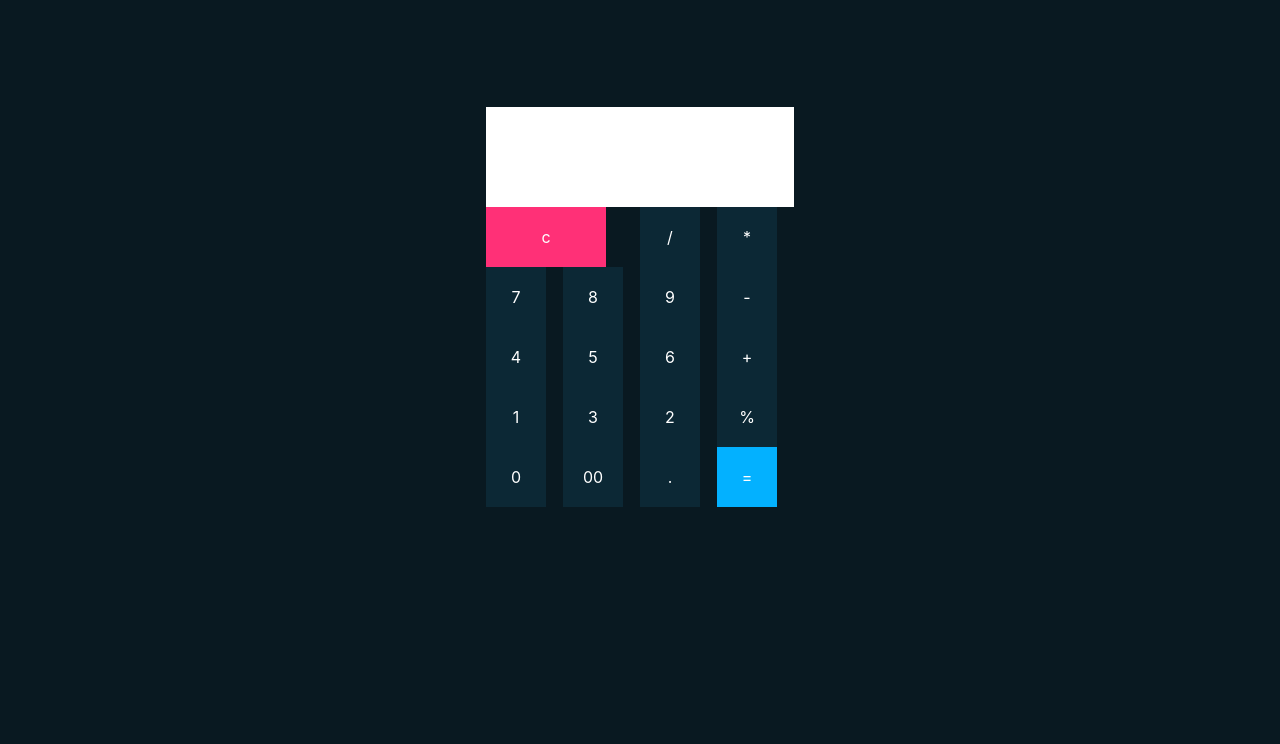
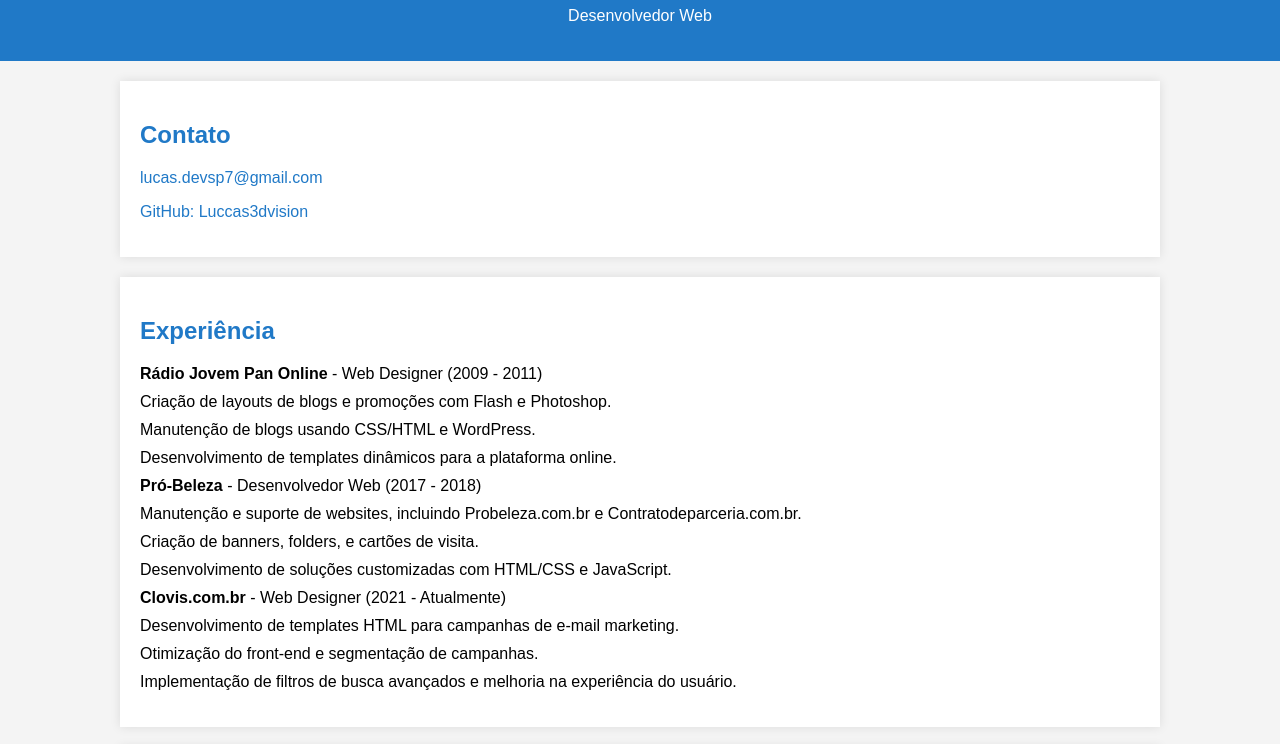
Before and after one commit to Luccas3dvision/luccas3dvision.github.io, a plain HTML site: page index.html in a window 1280 px wide. Shown: the part 93-837 px from the top of the page. Before the commit the page ends 800 px from the top, so only its background shows below. Drawn offline with Linux system fonts and the light colour scheme.

Commit message:
novo modelo CV
um modelo básico de apresentação

```diff
--- a/index.html
+++ b/index.html
@@ -1,39 +1,113 @@
 <!DOCTYPE html>
-<html lang="pt">
+<html lang="pt-br">
 <head>
     <meta charset="UTF-8">
     <meta name="viewport" content="width=device-width, initial-scale=1.0">
-    <title>Document_Nprject</title>
-    <link rel="stylesheet" type="text/css" href="style.css">
+    <title>Lucas Cerqueira - Desenvolvedor Web</title>
+    <style>
+        body {
+            font-family: Arial, sans-serif;
+            margin: 0;
+            padding: 0;
+            background-color: #f4f4f4;
+        }
+        header {
+            background-color: #2079c7;
+            color: white;
+            padding: 20px;
+            text-align: center;
+        }
+        section {
+            margin: 20px auto;
+            max-width: 1000px;
+            padding: 20px;
+            background-color: white;
+            box-shadow: 0 0 10px rgba(0, 0, 0, 0.1);
+        }
+        h1, h2 {
+            color: #2079c7;
+        }
+        ul {
+            list-style: none;
+            padding: 0;
+        }
+        ul li {
+            margin-bottom: 10px;
+        }
+        a {
+            color: #2079c7;
+            text-decoration: none;
+        }
+        a:hover {
+            text-decoration: underline;
+        }
+        .contact-info {
+            text-align: right;
+        }
+        .contact-info p {
+            margin: 5px 0;
+        }
+    </style>
 </head>
 <body>
-    <!-- calculadora com javascript -->
-    <form class="calculator" name="calc">
-        <input class="value" type="txt" name="txt" id="txt" reandoly="">
-        <!-- chama funcao no javaScript-->
-        <!-- limpa campo -->
-        <span class="num clear" onclick="document.calc.txt.value =''">c</span>
-        <span class="num" onclick="document.calc.txt.value +='/'">/</span>
-        <span class="num" onclick="document.calc.txt.value +='*'">*</span>
-        <span class="num" onclick="botao(7)">7</span>
-        <span class="num" onclick="botao(8)">8</span>
-        <span class="num" onclick="botao(9)">9</span>
-        <span class="num" onclick="document.calc.txt.value +='-'">-</span>
-        <span class="num" onclick="botao(4)">4</span>
-        <span class="num" onclick="botao(5)">5</span>
-        <span class="num" onclick="botao(6)">6</span>
-        <span class="num" onclick="document.calc.txt.value +='+'">+</span>
-        <span class="num" onclick="botao(1)">1</span>
-        <span class="num" onclick="botao(3)">3</span>
-        <span class="num" onclick="botao(2)">2</span>
-        <!-- Porcentagem -->
-        <span class="num" onclick="botao(0)">%</span>
-        <span class="num" onclick="botao(00)">0</span>
-        <span class="num" onclick="botao(00)">00</span>
-        <span class="num" onclick="document.calc.txt.value +='.'">.</span>
-        <span class="num equal" onclick="document.calc.txt.value = eval(calc.txt.value)">=</span>
-    </form>
 
-    <script src='javaScript.js'></script>
+<header>
+    <h1>Lucas Cerqueira</h1>
+    <p>Desenvolvedor Web</p>
+</header>
+
+<section>
+    <h2>Contato</h2>
+    <p><a href="mailto:lucas.devsp7@gmail.com">lucas.devsp7@gmail.com</a></p>
+    <p><a href="https://github.com/Luccas3dvision" target="_blank">GitHub: Luccas3dvision</a></p>
+</section>
+
+<section>
+    <h2>Experiência</h2>
+    <ul>
+        <li><strong>Rádio Jovem Pan Online</strong> - Web Designer (2009 - 2011)</li>
+        <ul>
+            <li>Criação de layouts de blogs e promoções com Flash e Photoshop.</li>
+            <li>Manutenção de blogs usando CSS/HTML e WordPress.</li>
+            <li>Desenvolvimento de templates dinâmicos para a plataforma online.</li>
+        </ul>
+        <li><strong>Pró-Beleza</strong> - Desenvolvedor Web (2017 - 2018)</li>
+        <ul>
+            <li>Manutenção e suporte de websites, incluindo Probeleza.com.br e Contratodeparceria.com.br.</li>
+            <li>Criação de banners, folders, e cartões de visita.</li>
+            <li>Desenvolvimento de soluções customizadas com HTML/CSS e JavaScript.</li>
+        </ul>
+        <li><strong>Clovis.com.br</strong> - Web Designer (2021 - Atualmente)</li>
+        <ul>
+            <li>Desenvolvimento de templates HTML para campanhas de e-mail marketing.</li>
+            <li>Otimização do front-end e segmentação de campanhas.</li>
+            <li>Implementação de filtros de busca avançados e melhoria na experiência do usuário.</li>
+        </ul>
+    </ul>
+</section>
+
+<section>
+    <h2>Competências</h2>
+    <ul>
+        <li>WordPress, PHP</li>
+        <li>JavaScript, Node.js, SQL</li>
+        <li>Docker, GitHub</li>
+    </ul>
+</section>
+
+<section>
+    <h2>Portfólio</h2>
+    <ul>
+        <li><a href="https://replit.com/@Luccas3dvision/DatabaseReplit?v=1" target="_blank">Sistema CRUD</a></li>
+        <li><a href="https://replit.com/@Luccas3dvision/ApiPython?v=1" target="_blank">API Fake</a></li>
+        <li><a href="https://replit.com/@Luccas3dvision/CalculadoraJavaScripit-2?v=1" target="_blank">Calculadora JavaScript</a></li>
+        <li><a href="https://replit.com/@Luccas3dvision/WebScrapJS?v=1" target="_blank">Web Scrapy</a></li>
+    </ul>
+</section>
+
+<footer>
+    <p style="text-align:center;">© 2024 Lucas Cerqueira</p>
+</footer>
+
 </body>
 </html>
```
